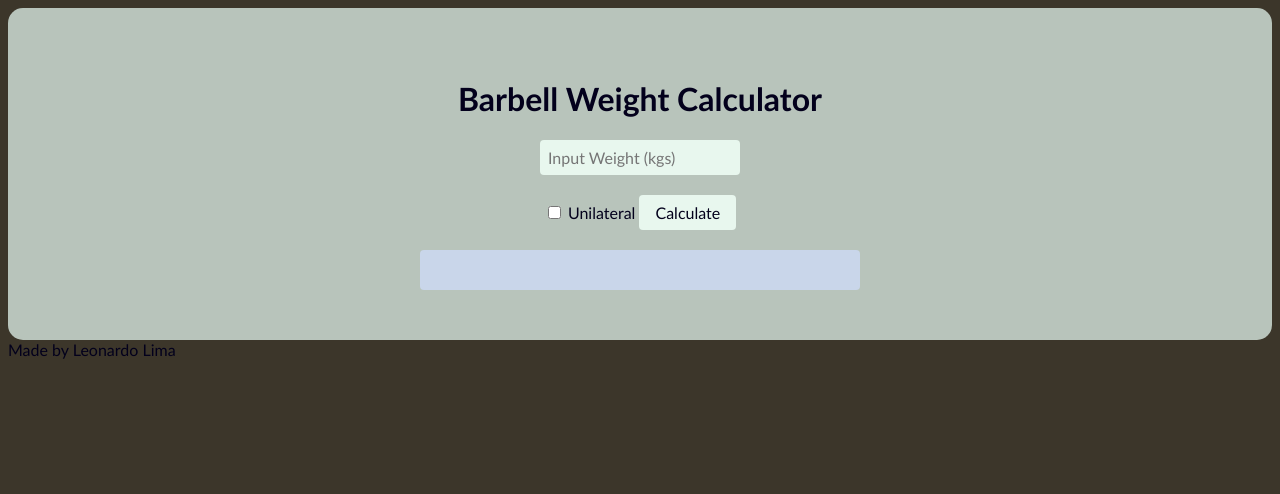
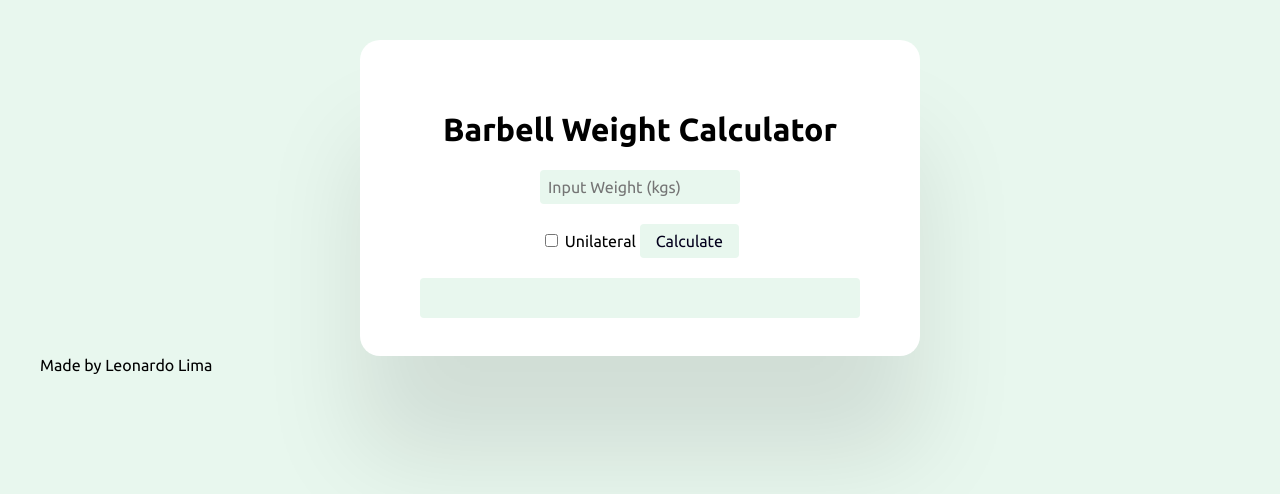
Before and after one commit to leolimasnts/barbell-weight-calculator, a plain HTML site: page index.html in a window 1280 px wide. Drawn offline with Linux system fonts and the light colour scheme.

Commit message:
making it beautiful

```diff
--- a/style.css
+++ b/style.css
@@ -1,19 +1,38 @@
+@import url('https://fonts.googleapis.com/css2?family=Ubuntu:wght@300;400;500;700&display=swap');
+
 body {
-    font-family: 'Trebuchet MS', 'Lucida Sans Unicode', 'Lucida Grande', 'Lucida Sans', Arial, sans-serif;
-    background-color: #3C362A;
-    color: #03001C;
+    background-color: #e8f7ee;
+    font-family: 'Ubuntu';
+    padding: 40px;
+    margin: 0;
+
   }
 
   div#container {
+    background-color: #fff;
+    overflow: hidden;
+    position: relative;
+    z-index: 3;
+    width: 500;
+    margin: auto;
+    padding: 50px 30px 38px;
+    border-radius: 1.25rem;
     text-align: center;
+    box-shadow: 0 100px 100px  rgba(0, 0, 0, 10%);
+
+
+
+
+
+    /*text-align: center;
     padding:50px;
     background-color: #b8c4bb;
     margin: auto;
-    border-radius: 15px;
+    border-radius: 15px;*/
   }
 
   input#inputWeight {
-    font-family: 'Trebuchet MS', 'Lucida Sans Unicode', 'Lucida Grande', 'Lucida Sans', Arial, sans-serif;
+    font-family: 'Ubuntu';
     font-size: 16px;
     padding: 8px;
     border: none;
@@ -39,7 +58,7 @@ body {
 
 
   button#calculateButton {
-    font-family: 'Trebuchet MS', 'Lucida Sans Unicode', 'Lucida Grande', 'Lucida Sans', Arial, sans-serif;
+    font-family: 'Ubuntu';
     font-size: 16px;
     padding: 8px 16px;
     background-color: #e8f7ee;
@@ -53,7 +72,7 @@ body {
   }
 
   div#result {
-    background-color: #c9d6ea;
+    background-color: #e8f7ee;
     color: #03001C;
     padding: 20px;
     border-radius: 4px;
```
